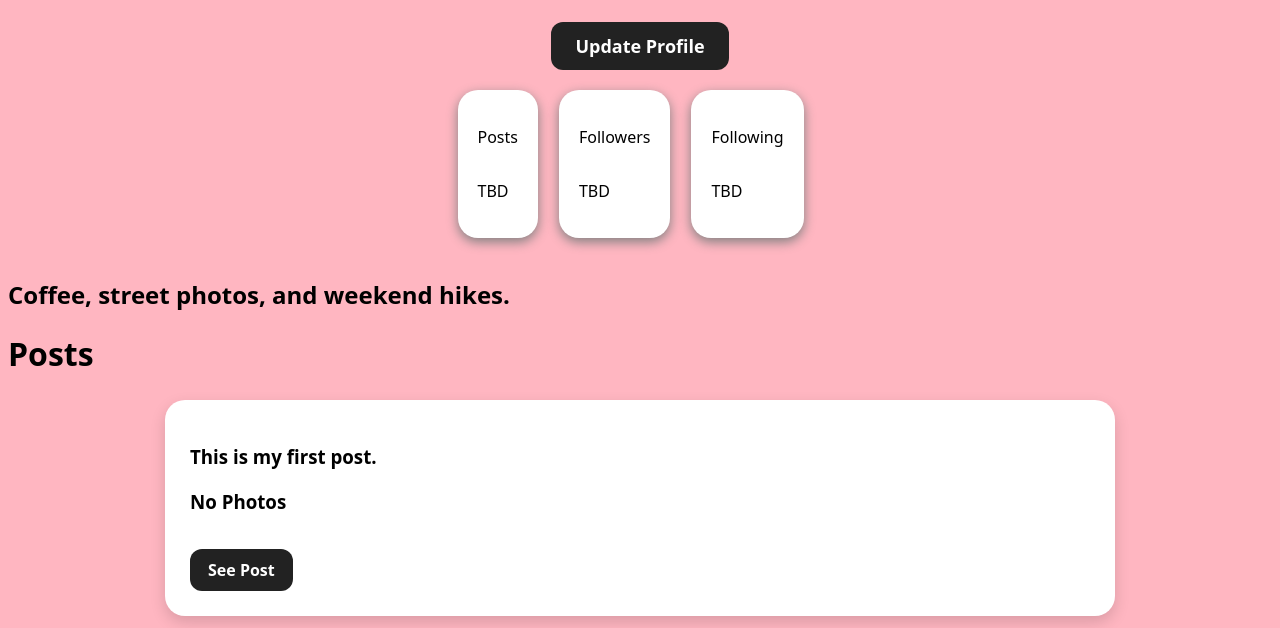
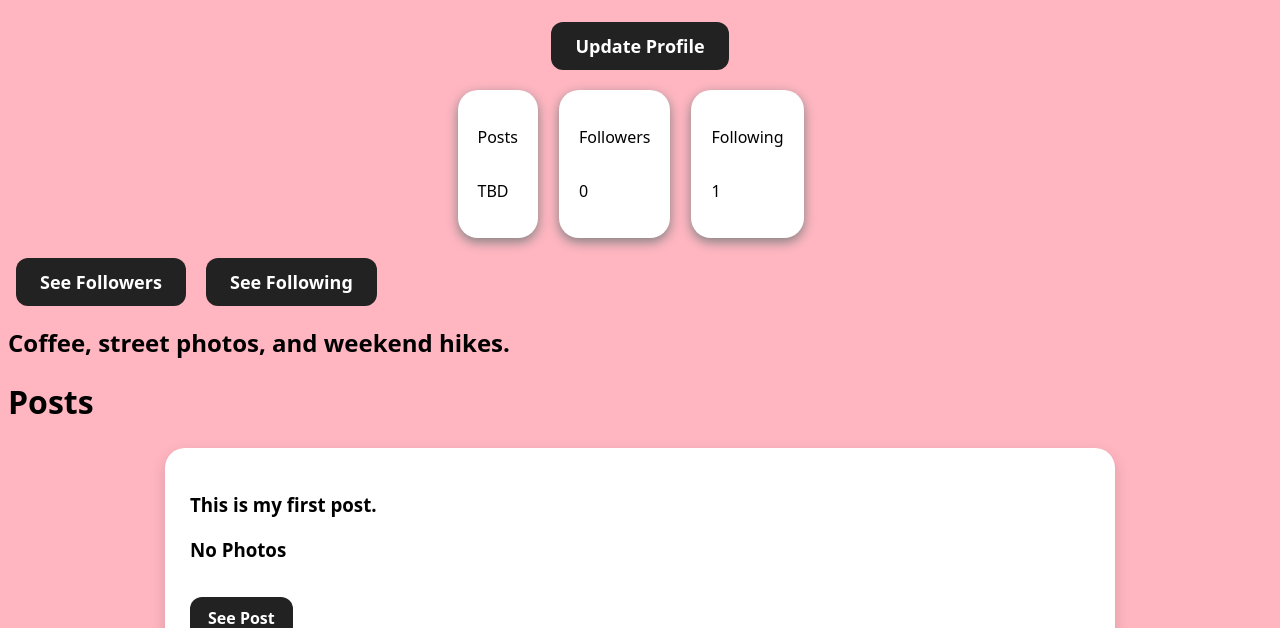
Before and after one commit to saud-otb/cs412, a Django app: page /mini_insta/1/ in a window 1280 px wide. Shown: the part 357-985 px from the top of the page. Run offline with Django 5.2, Linux system fonts and the light colour scheme; data comes from the database, SQL or seed files in the repository; both versions use the stored data as it was after the commit.

Commit message:
Added the Follower Model, ShowFollowersDetailView, ShowFollowingDetailView

```diff
--- a/mini_insta/admin.py
+++ b/mini_insta/admin.py
@@ -5,7 +5,8 @@
 from django.contrib import admin
 
 # Register your models here.
-from .models import Profile, Post, Photo
+from .models import Profile, Post, Photo, Follower
 admin.site.register(Profile)
 admin.site.register(Post)
 admin.site.register(Photo)
+admin.site.register(Follower)
--- a/mini_insta/models.py
+++ b/mini_insta/models.py
@@ -21,6 +21,33 @@ class Profile(models.Model):
 
     def get_absolute_url(self):
         return reverse('show_profile', kwargs={'pk':self.pk})
+
+
+    def get_followers(self):
+        followers = Follower.objects.filter(profile=self)
+
+        followers_profile = []
+        for follower in followers:
+            followers_profile.append(follower.follower_profile)
+
+        return followers_profile
+
+    def get_num_followers(self):
+        followers_profile = self.get_followers()
+        return len(followers_profile)
+
+    def get_following(self):
+        following = Follower.objects.filter(follower_profile=self)
+
+        following_profile = []
+        for follow in following:
+            following_profile.append(follow.profile)
+
+        return following_profile
+
+    def get_num_following(self):
+        following_profiles = self.get_following()
+        return len(following_profiles)
 
     def __str__(self):
         '''Return a string reprsentation of this profile object'''
@@ -61,3 +88,13 @@ class Photo(models.Model):
     def __str__(self):
         '''Return the string repersentation of this photo object'''
         return f'{self.post.profile.username} posted a photo from this url: {self.get_image_url()}'
+
+
+class Follower(models.Model):
+    profile = models.ForeignKey("Profile", on_delete=models.CASCADE, related_name="profile")
+    follower_profile = models.ForeignKey("Profile", on_delete=models.CASCADE, related_name="follower_profile")
+    timestamp = models.DateTimeField(auto_now=True)
+
+    def __str__(self):
+        '''Return the string repersentation of this follower object'''
+        return f'{self.follower_profile} follows {self.profile}'
--- a/mini_insta/templates/mini_insta/show_profile.html
+++ b/mini_insta/templates/mini_insta/show_profile.html
@@ -12,11 +12,13 @@
     <div class="profile-information">
         <div class="profile-stats">   <p>Posts</p> <p>TBD</p> </div>
 
-        <div class="profile-stats"> <p>Followers</p> <p>TBD</p> </div>
+        <div class="profile-stats"> <p>Followers</p> <p>{{profile.get_num_followers}}</p></div>
 
-        <div class="profile-stats">   <p>Following</p> <p>TBD</p> </div>
+        <div class="profile-stats">  <p>Following</p> <p>{{profile.get_num_following}}</p></div>
     </div>
 
+    <a href="{% url 'show_followers' profile.pk %}" class="button">See Followers</a>
+    <a href="{% url 'show_following' profile.pk %}" class="button">See Following</a>
     <h2>{{profile.bio_text}}</h2>
 
     <h1>Posts</h1>
--- a/mini_insta/urls.py
+++ b/mini_insta/urls.py
@@ -4,8 +4,8 @@
 
 from django.urls import path
 from django.conf import settings
-from .views import ProfileListView, ProfileDetailView, PostDetailView, CreatePostView, UpdateProfileView, DeletePostView, UpdatePostView
-
+# from .views import ProfileListView, ProfileDetailView, PostDetailView, CreatePostView, UpdateProfileView, DeletePostView, UpdatePostView
+from .views import *
 urlpatterns = [
     path(r'', ProfileListView.as_view(), name='show_all_profiles'),
     path(r'<int:pk>/', ProfileDetailView.as_view(), name='show_profile'),
@@ -14,4 +14,6 @@ urlpatterns = [
     path(r'profile/<int:pk>/update', UpdateProfileView.as_view(), name='update_profile'),
     path(r'post/<int:pk>/delete', DeletePostView.as_view(), name='delete_post'),
     path(r'post/<int:pk>/update', UpdatePostView.as_view(), name='update_post'),
+    path(r'profile/<int:pk>/followers', ShowFollowersDetailView.as_view(), name='show_followers'),
+    path(r'profile/<int:pk>/following', ShowFollowingDetailView.as_view(), name='show_following'),
 ]
--- a/mini_insta/views.py
+++ b/mini_insta/views.py
@@ -124,3 +124,13 @@ class UpdatePostView(UpdateView):
     def get_success_url(self):
         pk = self.kwargs['pk']
         return reverse('show_post', kwargs={'pk':pk})
+
+class ShowFollowersDetailView(DetailView):
+    model = Profile
+    template_name = 'mini_insta/show_followers.html'
+    context_object_name = 'profile'
+
+class ShowFollowingDetailView(DetailView):
+    model = Profile
+    template_name = 'mini_insta/show_following.html'
+    context_object_name = 'profile'
```
Also changed, not shown: mini_insta/templates/mini_insta/show_followers.html (added, +16 -0 lines), mini_insta/templates/mini_insta/show_following.html (added, +16 -0 lines), db.sqlite3, mini_insta/migrations/0004_follower.py (added).
